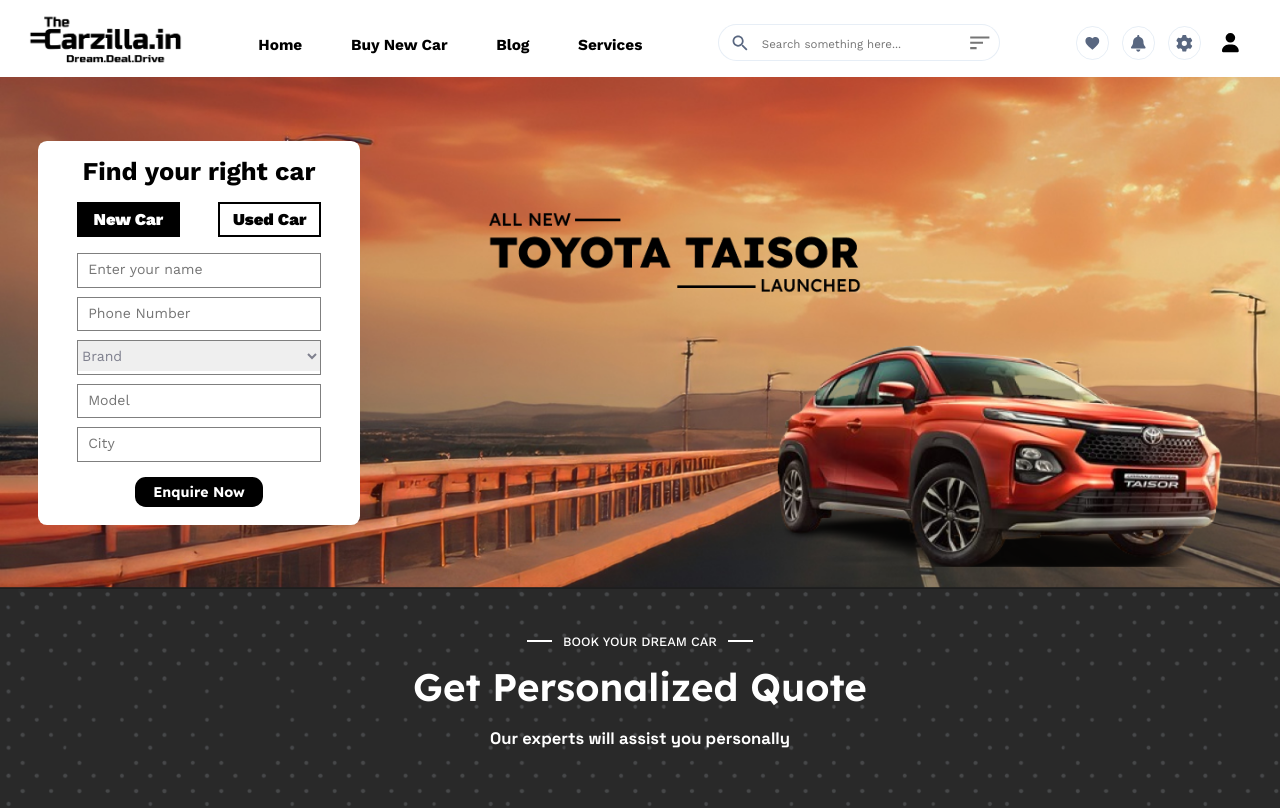
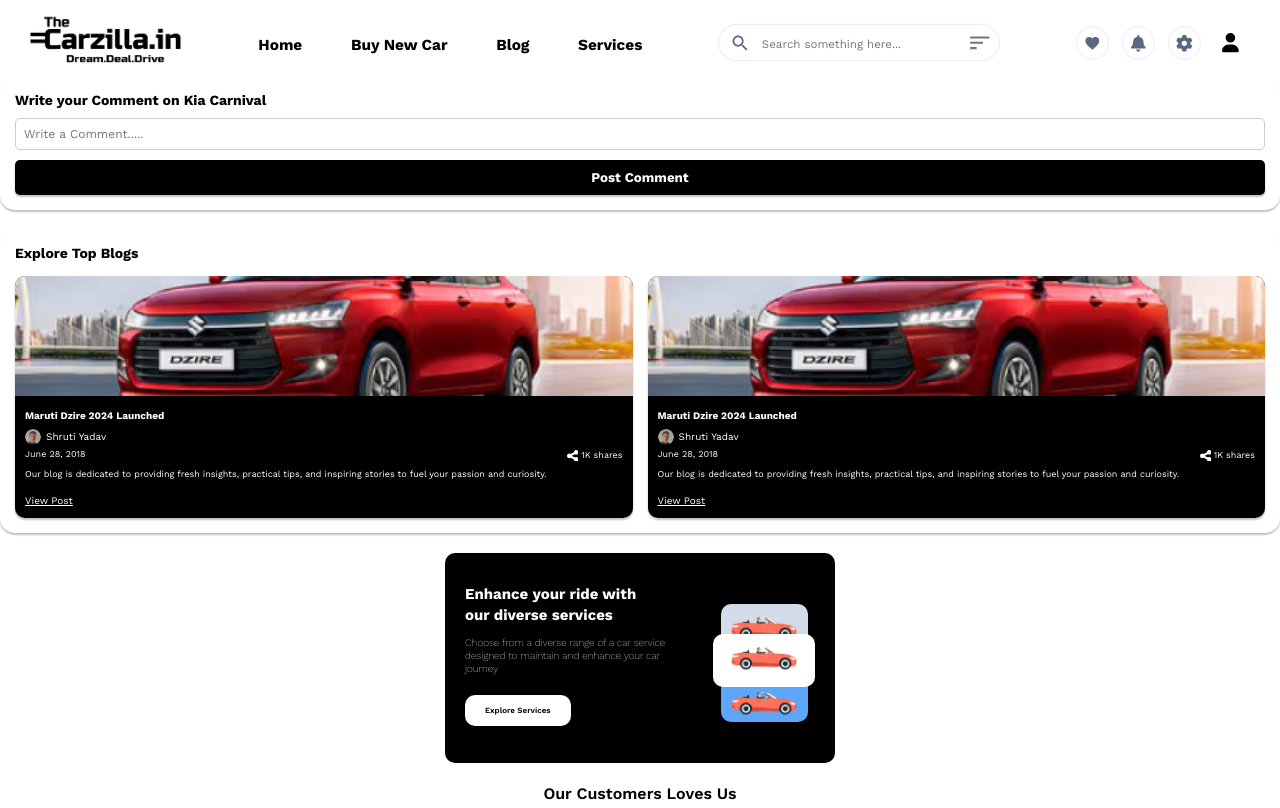
Before and after one commit to vrinda2606/thecarzilla, a React (Create React App) app: page /detailblog in a window 1280 px wide. Shown: the top 808 px of the page. Built offline with nearby package versions, Linux system fonts and the light colour scheme.

Commit message:
Detailed blog subsection

```diff
--- a/src/App.js
+++ b/src/App.js
@@ -16,6 +16,7 @@ import Services from "./Components/Services";
 import CancellationAndRefund from "./Components/CancellationAndRefund";
 import MobileFooter from "./Components/MobileFooter";
 import LoadBlog from "./Components/LoadBlog";
+import DetailedBlog from "./Components/DetailedBlog";
 
 const App = () => {
   const location = useLocation();
@@ -47,6 +48,7 @@ const App = () => {
         <Route exact path="/CancellationAndRefundPolicy" element={<CancellationAndRefund />} />
         <Route path="*" element={<Function />} />
         <Route path="/mobileblogs" element={<LoadBlog/>}/>
+        <Route path="/detailblog" element={<DetailedBlog/>}/>
       </Routes>
 
       {/* Hide footer if on the Login page */}
--- /dev/null
+++ b/src/Components/DetailedBlog.jsx
@@ -0,0 +1,84 @@
+import React from "react";
+import BlogImage from "../Components/Images/mobile version/mobile-desire.png";
+import BlogUser from "../Components/Images/mobile version/blog-profile.png";
+import BlogShare from "../Components/Images/mobile version/mobile-blog-share.png";
+import ExploreService from "./ExploreService";
+import MobileTestimonial from "./MobileTestimonial";
+import LiteApp from "./LiteApp";
+
+const DetailedBlog = () => {
+  return (
+    <div className="mobile-detail-blog-container">
+      {/* Comment Section */}
+      <div className="mobile-detail-blog-section">
+        <div className="mobile-detail-blog-header">
+          <h2>Write your Comment on Kia Carnival</h2>
+          <input
+            type="text"
+            placeholder="Write a Comment....."
+            className="mobile-detail-blog-input"
+          />
+          <button className="mobile-detail-blog-button">Post Comment</button>
+        </div>
+      </div>
+
+      {/* Explore Blogs Section */}
+      <div className="mobile-detail-blog-section">
+        <h3 className="mobile-detail-blog-heading">Explore Top Blogs</h3>
+        <div className="mobile-detail-blog-grid">
+          {/* Repeating Blog Card */}
+          {[1, 2].map((_, index) => (
+            <div key={index} className="mobile-detail-blog-card">
+              <img
+                src={BlogImage}
+                alt="Blog"
+                className="mobile-detail-blog-image"
+              />
+              <div className="mobile-detail-blog-content">
+                <h3 className="mobile-detail-blog-title">
+                  Maruti Dzire 2024 Launched
+                </h3>
+                <div className="mobile-detail-blog-meta">
+                  <div className="mobile-detail-blog-author">
+                    <img
+                      src={BlogUser}
+                      alt="Author"
+                      className="mobile-detail-blog-author-img"
+                    />
+                    <span className="mobile-detail-blog-author-name">
+                      Shruti Yadav
+                    </span>
+                  </div>
+                  <div className="mobile-detail-blog-date">
+                    <span>June 28, 2018</span>
+                    <span className="mobile-detail-blog-share">
+                      <img
+                        src={BlogShare}
+                        alt="share"
+                        className="mobile-detail-blog-share-icon"
+                      />{" "}
+                      1K shares
+                    </span>
+                  </div>
+                </div>
+                <p className="mobile-detail-blog-description">
+                  Our blog is dedicated to providing fresh insights, practical
+                  tips, and inspiring stories to fuel your passion and
+                  curiosity.
+                </p>
+                <a href="#" className="mobile-detail-blog-link">
+                  View Post
+                </a>
+              </div>
+            </div>
+          ))}
+        </div>
+      </div>
+      <ExploreService/>
+      <MobileTestimonial/>
+      <LiteApp/>
+    </div>
+  );
+};
+
+export default DetailedBlog;
--- a/src/Components/LoadBlog.jsx
+++ b/src/Components/LoadBlog.jsx
@@ -8,9 +8,12 @@ import FindCar from './FindCar';
 import ExploreService from './ExploreService';
 import MobileTestimonial from './MobileTestimonial';
 import LiteApp from './LiteApp';
+import { useNavigate } from 'react-router-dom';
 
 const LoadBlog = () => {
   const [cards, setCards] = useState([1, 2, 3, 4]); // Initial 4 cards
+
+  const navigate=useNavigate();
 
   const handleLoadMore = () => {
     setCards((prevCards) => [
@@ -42,7 +45,7 @@ const LoadBlog = () => {
         <p className="load-mobile-card-description">
           Our blog is dedicated to providing fresh insights, practical tips, and inspiring stories to fuel your passion and curiosity.
         </p>
-        <a href="#" className="load-mobile-card-link">View Post</a>
+        <a onClick={()=>navigate("/detailblog")} className="load-mobile-card-link">View Post</a>
       </div>
     </div>
   );
--- a/src/Components/MobileBlogs.jsx
+++ b/src/Components/MobileBlogs.jsx
@@ -42,7 +42,7 @@ const MobileBlogs = () => {
         <p className="mobile-blog-card-description">
           Our blog is dedicated to providing fresh insights, practical tips, and inspiring stories to fuel your passion and curiosity.
         </p>
-        <a href="#" className="mobile-blog-card-link">View Post</a>
+        <a onClick={()=>navigate("/detailblog")} className="mobile-blog-card-link">View Post</a>
       </div>
     </div>
   );
--- a/src/index.css
+++ b/src/index.css
@@ -3077,3 +3077,145 @@ padding: 10px;
   line-height: 21px;
   text-align: center;
 }
+
+
+/* Detailed blog */
+
+/* Main Container */
+.mobile-detail-blog-container {
+  width: 100vw;
+  margin: 0;
+  padding: 0;
+  background: #fff;
+  box-shadow: 0px 2px 2px 0px #00000040;
+}
+
+/* Each Section Container */
+.mobile-detail-blog-section {
+  width: 100%;
+  padding: 15px;
+  margin-bottom: 20px;
+  background: #fff;
+  box-shadow: 0px 2px 2px 0px #00000040;
+  border-radius: 15px;
+}
+
+
+/* Header Section */
+.mobile-detail-blog-header h2 {
+  font-size: 14px;
+  font-weight: 700;
+  margin-bottom: 10px;
+}
+
+.mobile-detail-blog-input {
+  width: 100%;
+  padding: 8px;
+  font-size: 12px;
+  margin-bottom: 10px;
+  border: 1px solid #ccc;
+  border-radius: 5px;
+}
+
+.mobile-detail-blog-button {
+  width: 100%;
+  padding: 10px;
+  background: #000;
+  color: #fff;
+  font-weight: 700;
+  border: none;
+  border-radius: 5px;
+  cursor: pointer;
+  text-align: center;
+  box-shadow: 0px 2px 2px 0px #00000040;
+}
+
+/* Explore Blogs Section */
+.mobile-detail-blog-heading {
+  font-size: 14px;
+  font-weight: 700;
+  margin-bottom: 15px;
+}
+
+.mobile-detail-blog-grid {
+  display: grid;
+  grid-template-columns: repeat(2, 1fr);
+  gap: 15px;
+}
+
+.mobile-detail-blog-card {
+  background: black;
+  border-radius: 10px;
+  color: white;
+  overflow: hidden;
+  box-shadow: 0px 2px 2px 0px #00000040;
+}
+
+.mobile-detail-blog-image {
+  width: 100%;
+  height: 120px;
+  object-fit: cover;
+}
+
+.mobile-detail-blog-content {
+  padding: 10px;
+}
+
+.mobile-detail-blog-title {
+  font-size: 10px;
+  font-weight: 700;
+  margin-bottom: 8px;
+}
+
+.mobile-detail-blog-meta {
+  display: flex;
+  flex-direction: column;
+  gap: 4px;
+  margin-bottom: 8px;
+}
+
+.mobile-detail-blog-author {
+  display: flex;
+  align-items: center;
+  gap: 5px;
+}
+
+.mobile-detail-blog-author-img {
+  width: 16px;
+  height: 16px;
+  border-radius: 50%;
+  object-fit: cover;
+}
+
+.mobile-detail-blog-author-name {
+  font-size: 10px;
+}
+
+.mobile-detail-blog-date {
+  display: flex;
+  justify-content: space-between;
+  font-size: 9px;
+}
+
+.mobile-detail-blog-share {
+  display: flex;
+  align-items: center;
+  gap: 3px;
+}
+
+.mobile-detail-blog-share-icon {
+  width: 12px;
+  height: 12px;
+}
+
+.mobile-detail-blog-description {
+  font-size: 9px;
+  margin-bottom: 10px;
+}
+
+.mobile-detail-blog-link {
+  font-size: 10px;
+  text-decoration: underline;
+  color: white;
+  cursor: pointer;
+}
```
